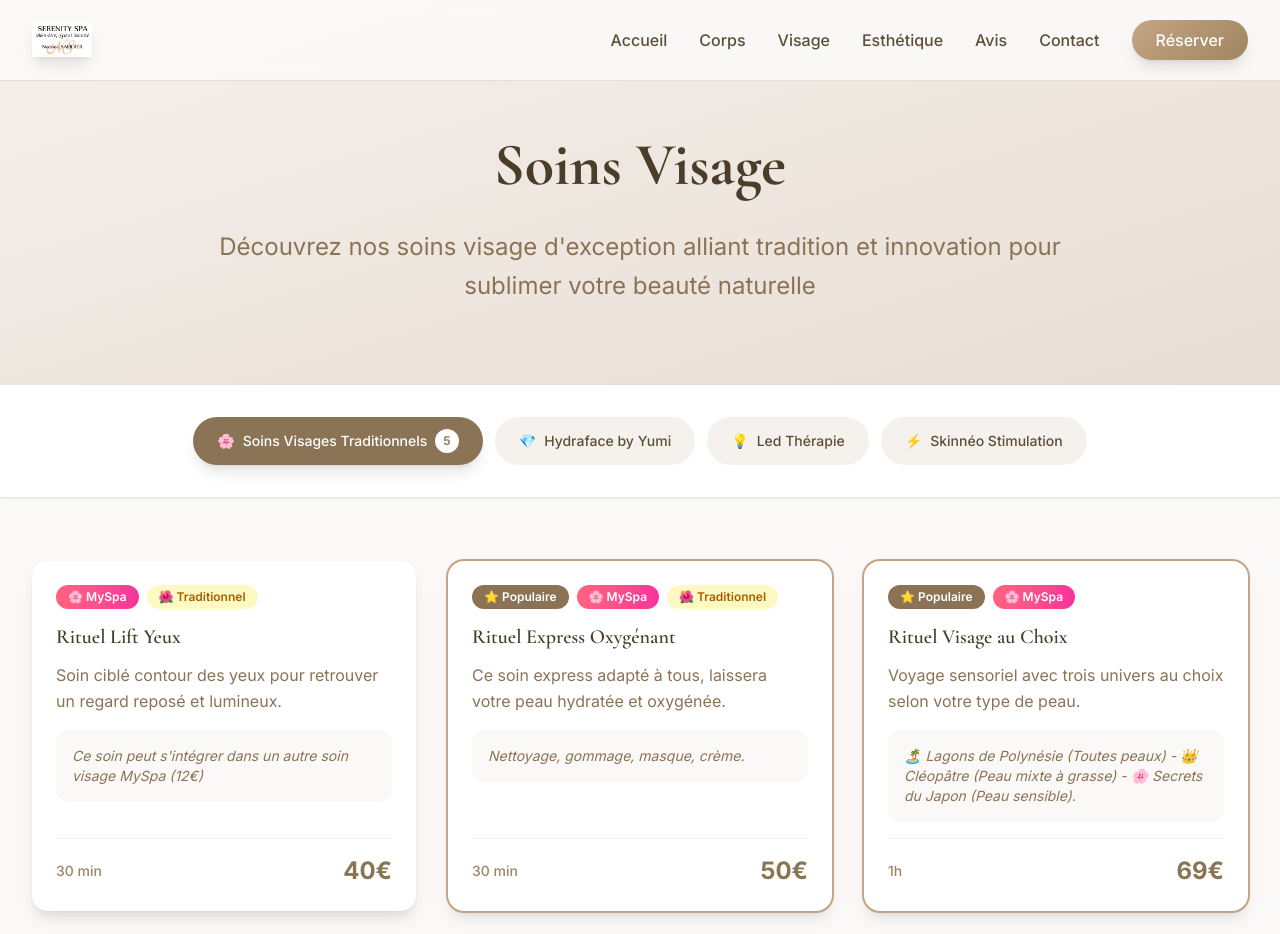
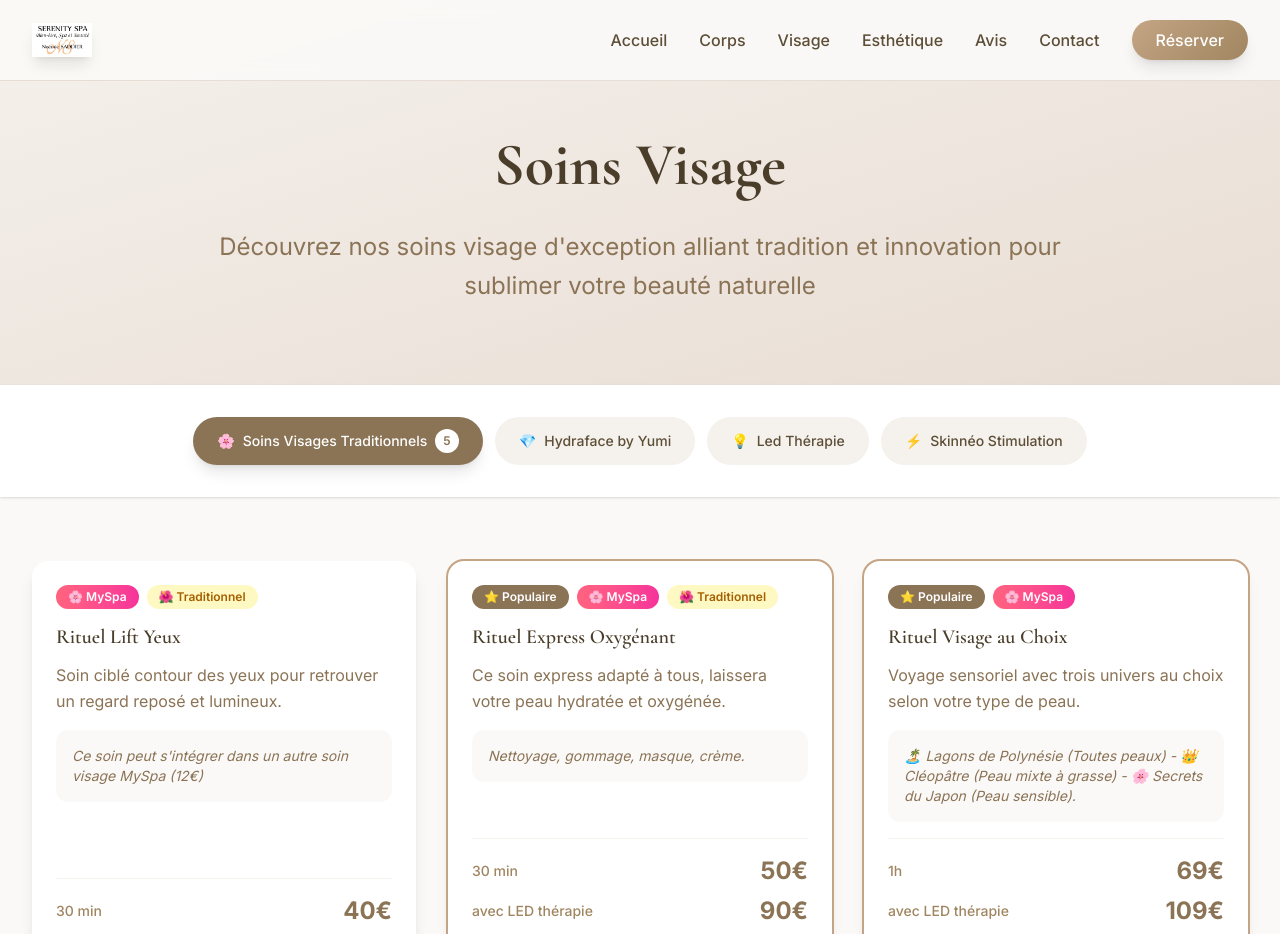
Before and after one commit to flowxt/serenityspa, a Next.js app: page /visage in a window 1280 px wide. Shown: the top 934 px of the page. Built offline with nearby package versions, Linux system fonts and the light colour scheme.

Commit message:
led visage

```diff
--- a/src/app/visage/page.js
+++ b/src/app/visage/page.js
@@ -38,6 +38,7 @@ export default function Visage() {
         name: "Rituel Express Oxygénant",
         duration: "30 min",
         price: "50€",
+        durationWithLed: "avec LED thérapie",
         priceWithLed: "90€",
         description:
           "Ce soin express adapté à tous, laissera votre peau hydratée et oxygénée.",
@@ -51,6 +52,7 @@ export default function Visage() {
         name: "Rituel Visage au Choix",
         duration: "1h",
         price: "69€",
+        durationWithLed: "avec LED thérapie",
         priceWithLed: "109€",
         description:
           "Voyage sensoriel avec trois univers au choix selon votre type de peau.",
@@ -64,6 +66,7 @@ export default function Visage() {
         name: "Rituel Jeunesse - Effet Lift",
         duration: "1h",
         price: "80€",
+        durationWithLed: "avec LED thérapie",
         priceWithLed: "120€",
         description:
           "Soin anti-âge aux actifs d'exception pour retrouver jeunesse et vitalité.",
```
